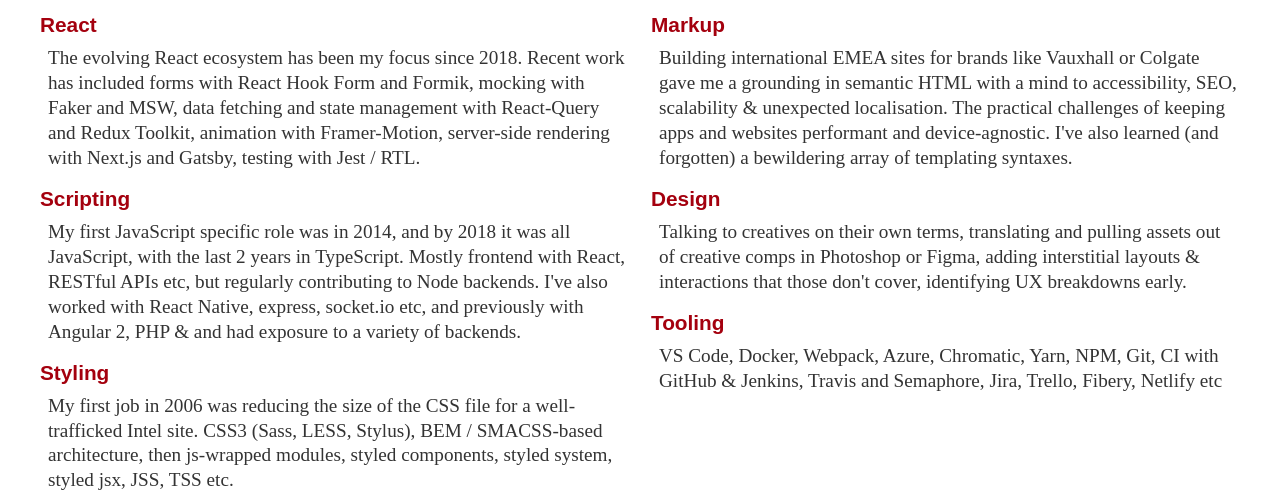
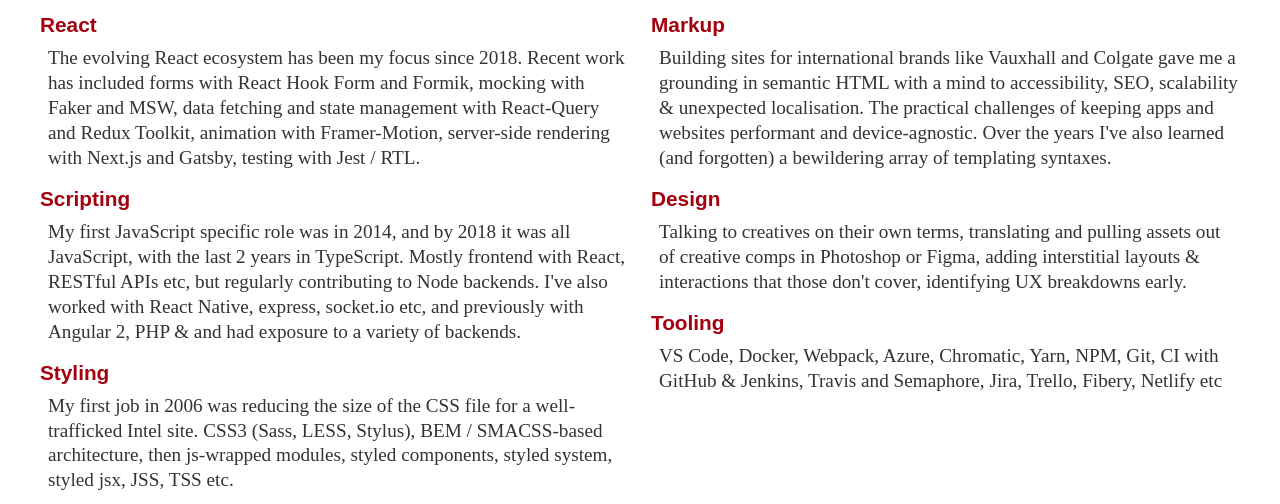
Before and after one commit to DanielGovan/cv_page, a Gatsby site: page / in a window 1280 px wide. Shown: the part 174-678 px from the top of the page. Built offline with nearby package versions, Linux system fonts and the light colour scheme; Gatsby itself is replaced by a stand-in of ours.

Commit message:
Brands tweak

```diff
--- a/src/pages/index.js
+++ b/src/pages/index.js
@@ -122,12 +122,12 @@
             components, styled system, styled jsx, JSS, TSS etc.
           </Skill>
           <Skill title="Markup">
-            Building international EMEA sites for brands like Vauxhall or
-            Colgate gave me a grounding in semantic HTML with a mind to
-            accessibility, SEO, scalability &amp; unexpected localisation. The
-            practical challenges of keeping apps and websites performant and
-            device-agnostic. I've also learned (and forgotten) a bewildering
-            array of templating syntaxes.
+            Building sites for international brands like Vauxhall and Colgate
+            gave me a grounding in semantic HTML with a mind to accessibility,
+            SEO, scalability &amp; unexpected localisation. The practical
+            challenges of keeping apps and websites performant and
+            device-agnostic. Over the years I've also learned (and forgotten) a
+            bewildering array of templating syntaxes.
           </Skill>
           <Skill title="Design">
             Talking to creatives on their own terms, translating and pulling
```
